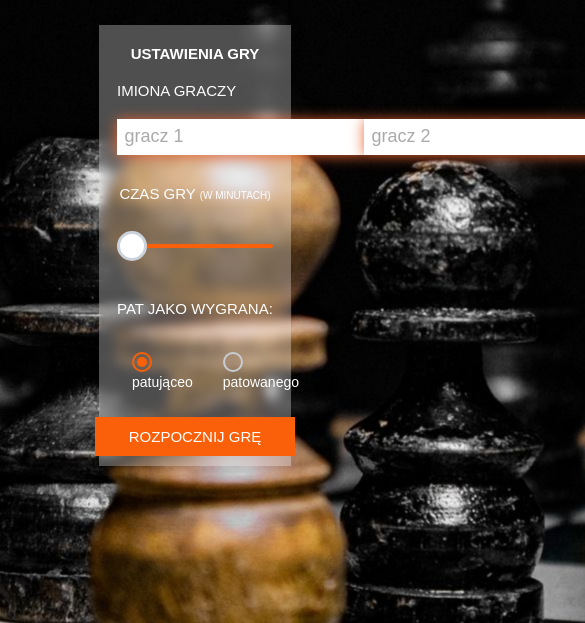
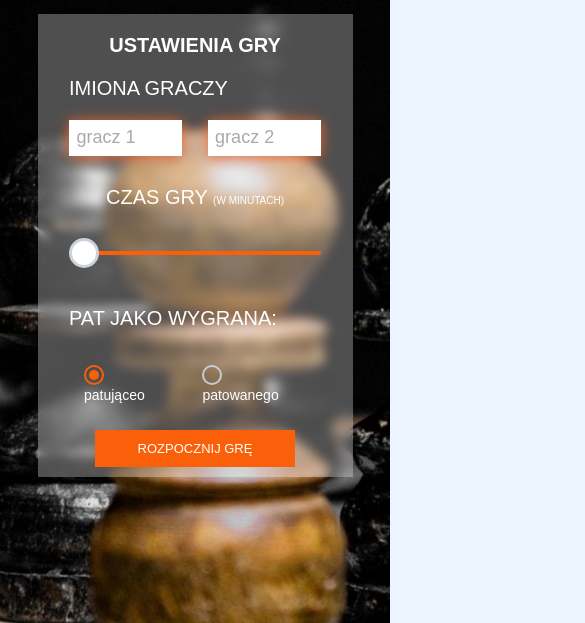
Before and after one commit to CodersCamp2020-JoaoSebastiao-Team/coders-chess, a website built with Parcel: page src/index.html in a window 390 px wide. Shown: the part 221-844 px from the top of the page, 585 px wide, since content can reach past the window. Built offline with nearby package versions, Linux system fonts and the light colour scheme.

Commit message:
RWD home-page

```diff
--- a/src/app.css
+++ b/src/app.css
@@ -49,7 +49,7 @@ h3 {
 }
 
 h4 {
-    font-size: 1.5rem;
+    font-size: 2rem;
     font-weight: 200;
     color:white;
     margin: 2rem 0;
@@ -93,7 +93,7 @@ h4 {
 /* buttons */
 
 .btn {
-    font-size: 1.5rem;
+    font-size: 1.3rem;
     padding: 1rem 0;
     width: 20rem;
     text-align: center;
@@ -132,7 +132,7 @@ form {
 input[type='text'] {
 
     margin-bottom: 1rem;
-    width: 25rem;
+    width: 45%;
     padding: 0.75rem;
     font-size: 1.8rem;
     border: none;
--- a/src/home.css
+++ b/src/home.css
@@ -10,12 +10,12 @@
 }
 
 #players-name {
-  width: 40vw;
+  width: 80%;
 }
 
 .range-wrap {
   position: relative;
-  width: 40vw;
+  width: 100%;
   padding: 1.5em 0;
   /* max-width: 400px; */
 }
@@ -77,8 +77,7 @@
 
 .range-container {
   height: 100%;
-  /* display: grid;
-    grid-gap: 5rem; */
+  width:80%;
   place-items: center;
 }
 
@@ -90,7 +89,7 @@
 /* pat section */
 .pat-options {
   margin: 1rem 0;
-  width: 40vw;
+  width: 80%;
   display: flex;
   flex-direction: column;
 }
@@ -154,3 +153,18 @@ input[type="radio"]:checked+.label:after {
   flex-direction: row;
   justify-content: space-between;
 }
+
+@media (max-width: 560px){
+  #home{
+      width: 75%;
+  }
+}
+
+@media (max-width: 400px){
+  .btn{
+    width: 90%;
+  }
+  #home{
+      width: 90%;
+  }
+}
```
